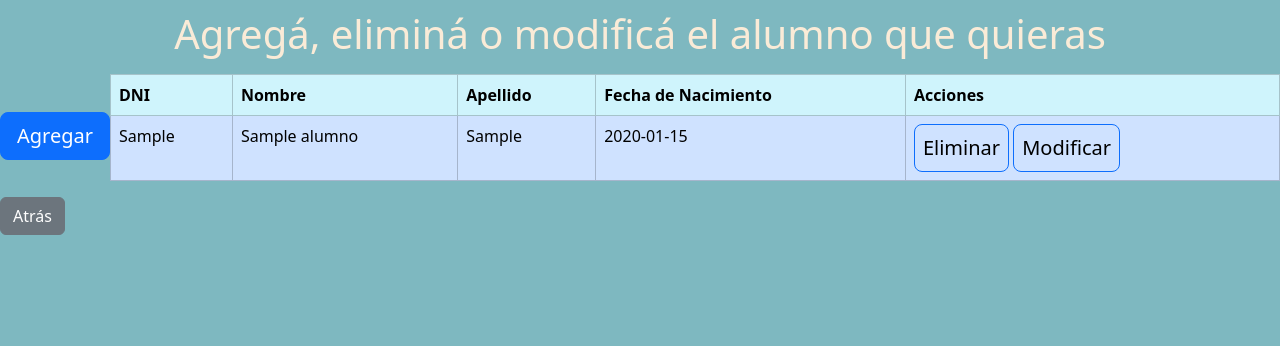
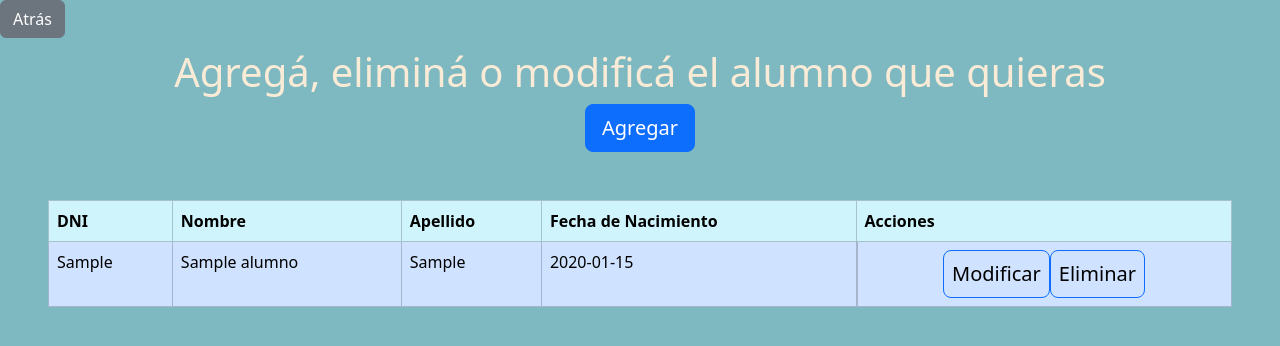
Before and after one commit to Pablo088/p2martinezPablo, a PHP site: page /pagina_alumno.php in a window 1280 px wide. Shown: the top 346 px of the page. Run offline with PHP 8.4, Linux system fonts and the light colour scheme; tables that the repository leaves empty hold one stand-in row (values such as "Sample post").

Commit message:
pagina_alumno.php

```diff
--- a/TAD/Alumno/pagina_alumno.php
+++ b/TAD/Alumno/pagina_alumno.php
@@ -6,7 +6,7 @@
 ?>
 
 <!DOCTYPE html>
-<html lang="en">
+<html lang="es">
 <head>
     <meta charset="UTF-8">
     <meta name="viewport" content="width=device-width, initial-scale=1.0">
@@ -14,9 +14,12 @@
     <link rel="stylesheet" href="/bootstrap/bootstrap-5.3.2-dist/css/bootstrap.min.css">
 </head>
 <body style="background-color: rgb(126, 184, 192);">
+    <a href="../pagina_principal.html"><button class="btn btn-secondary">Atrás</button></a>
     <h1 style="display: flex; justify-content: center;color: antiquewhite; margin-top: 10px;" >Agregá, eliminá o modificá el alumno que quieras</h1>
-    <div class="mt-3" style="display: flex; justify-content: center;align-items: center;">
-        <a href="/Alumno/Alta_Alumno/alta_alumno.php"><button class="btn btn-primary btn-lg">Agregar</button></a>
+    <div class="d-flex justify-content-center">
+    <a href="/Alumno/Alta_Alumno/alta_alumno.php"><button class="btn btn-primary btn-lg">Agregar</button></a>
+    </div>
+    <div class="m-5" style="display: flex; justify-content: center;align-items: center;">
         <table class="table table-bordered table-hover">
             <thead>
                 <tr class="table table-info">
@@ -34,9 +37,9 @@
                     <td><?php echo $listado["nombre_alumno"]?></td>
                     <td><?php echo $listado["apellido_alumno"]?></td>
                     <td><?php echo $listado["fecha_nacimiento_alumno"]?></td>
-                    <td>
-                        <a href='/Alumno/Baja_Alumno/baja_alumno.php?dni=<?php echo $listado["dni_alumno"]?>'><button class='btn btn-primary btn-lg' name='enviar'>Eliminar</button></a>
+                    <td class="d-flex justify-content-center">
                         <a href='/Alumno/Modificacion_Alumno/modificacion_alumno.php?dni=<?php echo $listado["dni_alumno"]?>'><button class='btn btn-primary btn-lg' name='enviar'>Modificar</button></a>
+                        <a href='/Alumno/Baja_Alumno/baja_alumno.php?dni=<?php echo $listado["dni_alumno"]?>'><button onclick="verificar()" class='borrar btn btn-primary btn-lg' name='enviar' >Eliminar</button></a>
 
                     </td>
                 </tr>
@@ -44,6 +47,7 @@
             </tbody>
         </table>
     </div>
-    <a href="../pagina_principal.html"><button class="btn btn-secondary">Atrás</button></a>
+
+    <script src="pagina_alumno.js"></script>
 </body>
 </html>
```
